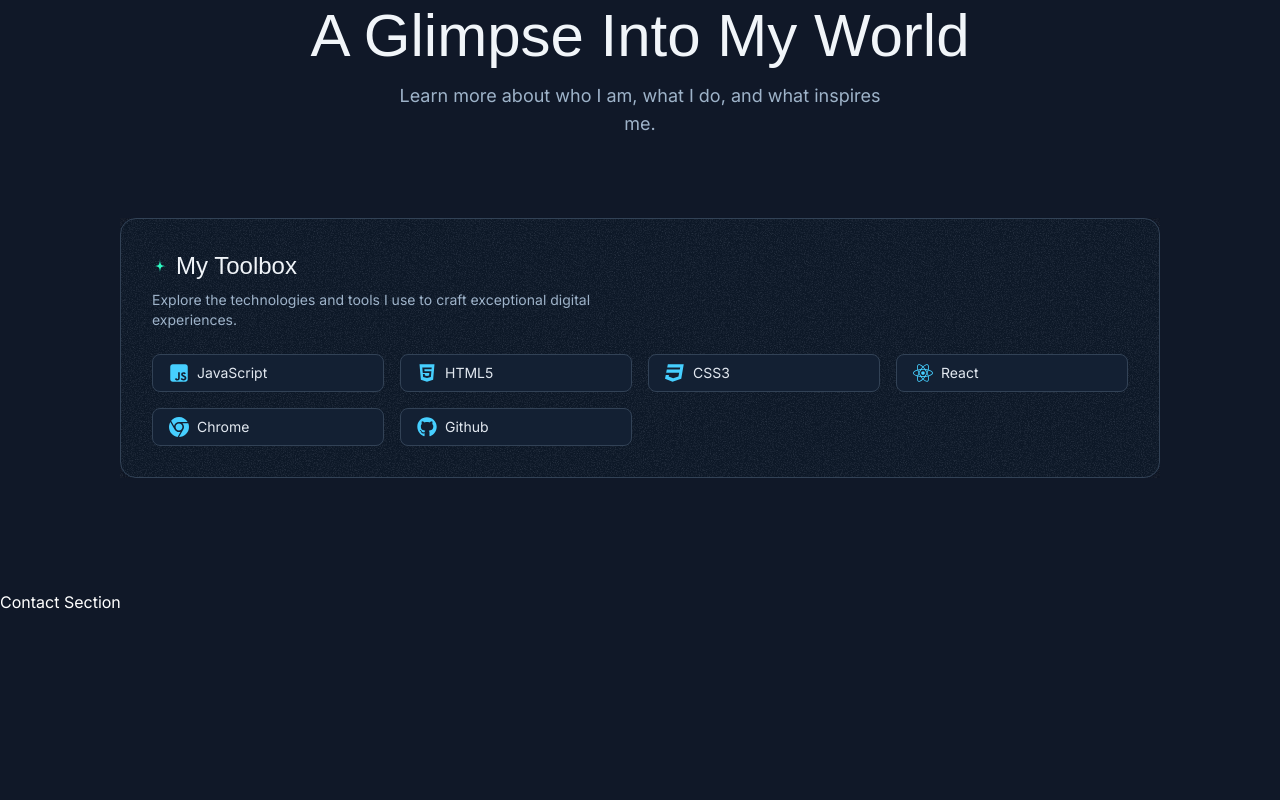
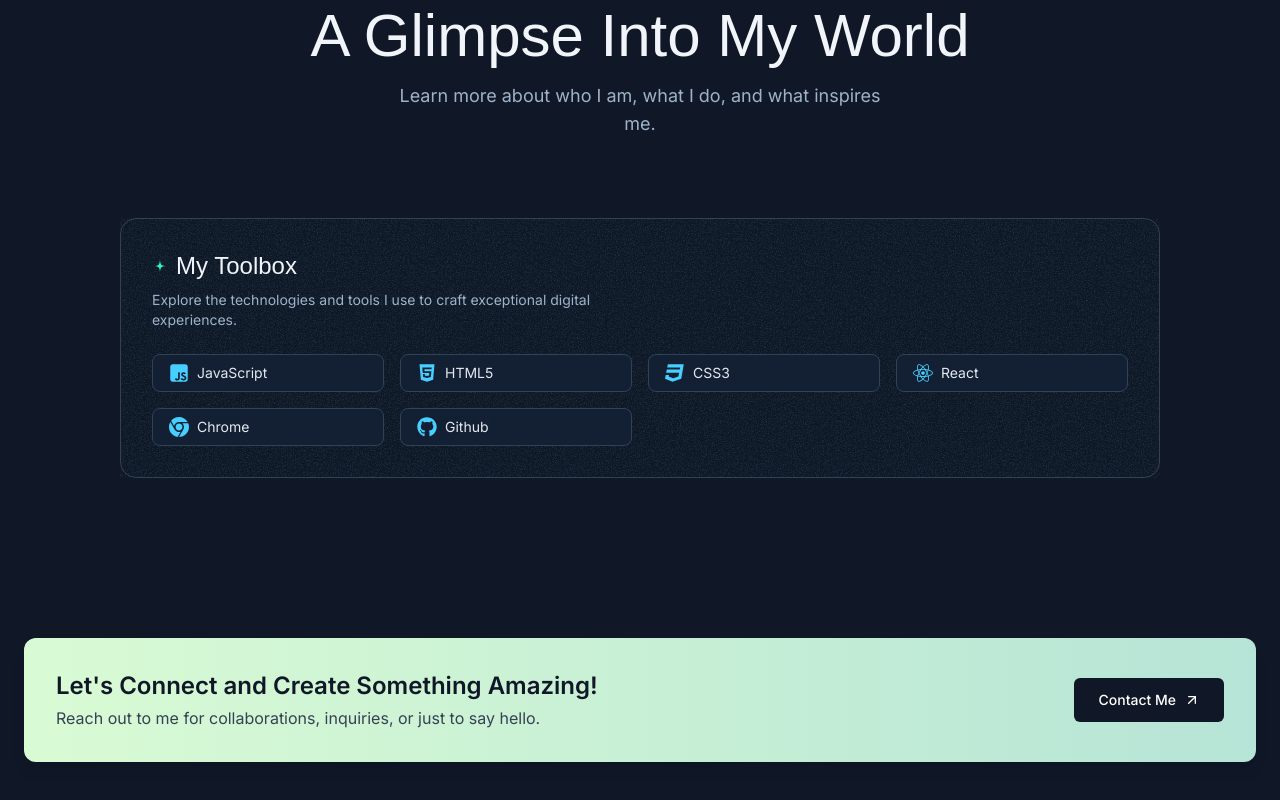
Before and after one commit to rahulrajput34/Portfolio-Website, a Next.js app: page / in a window 1280 px wide. Shown: the part 3922-4722 px from the top of the page. Before the commit the page ends 4536 px from the top, so only its background shows below. Built offline with nearby package versions, Linux system fonts and the light colour scheme; a web font is replaced by a local one.

Commit message:
modify: add ui changes for the contact page

```diff
--- a/sections/Contact.tsx
+++ b/sections/Contact.tsx
@@ -1,3 +1,25 @@
-export const ContactSection = () => {
-  return <div>Contact Section</div>;
-};
+import ArrowUpRight from "@/assets/icons/arrow-up-right.svg";
+
+export const ContactSection = () => (
+  <section className="w-full py-12">
+    <div className="mx-auto max-w-7xl px-6">
+      <div className="flex flex-col md:flex-row items-start md:items-center justify-between gap-6 rounded-xl bg-gradient-to-r from-[#d9fbd4] to-[#b6e4d6] p-6 md:p-8 shadow-lg w-full">
+        <div>
+          <h2 className="text-xl sm:text-2xl font-semibold text-gray-900">
+            Let&apos;s Connect and Create Something Amazing!
+          </h2>
+          <p className="mt-1 text-sm sm:text-base text-gray-700 ">
+            Reach out to me for collaborations, inquiries, or just to say hello.
+          </p>
+        </div>
+        <a
+          href="#contact"
+          className="inline-flex items-center gap-2 whitespace-nowrap rounded-md bg-gray-900 px-6 py-3 text-sm font-medium text-white transition hover:bg-gray-700 focus-visible:outline-none focus-visible:ring-4 focus-visible:ring-gray-500/30"
+        >
+          Contact Me
+          <ArrowUpRight className="h-4 w-4" />
+        </a>
+      </div>
+    </div>
+  </section>
+);
```
